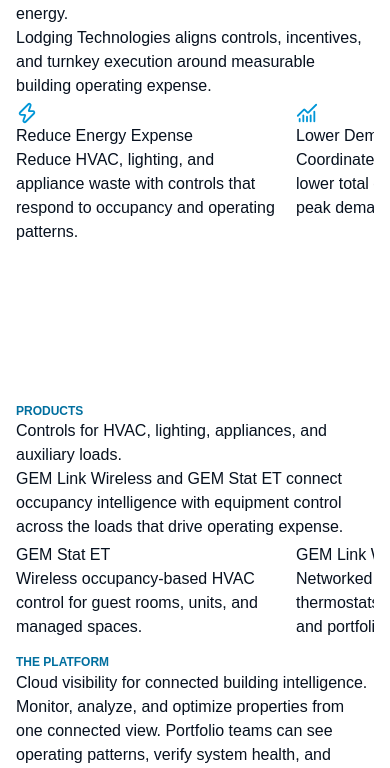
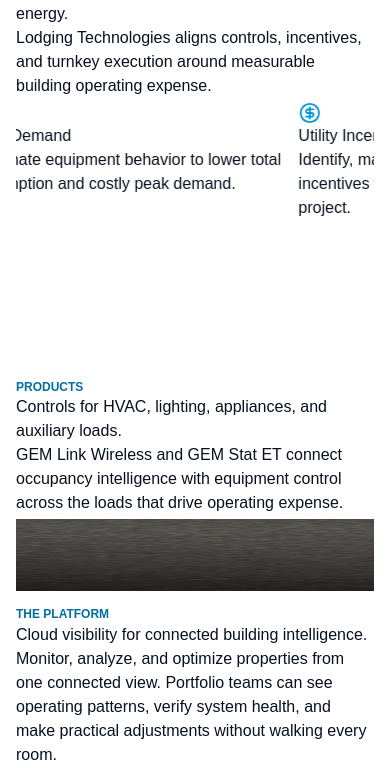
Before and after one commit to MannLester/Lodge-Tech-Website, a Next.js app in the folder apps/web/: page / in a window 390 px wide. Shown: the part 856-1624 px from the top of the page. Built offline with nearby package versions, Linux system fonts and the light colour scheme.

Commit message:
frontend: add continuous mobile scrollers

```diff
--- a/apps/web/src/app/globals.css
+++ b/apps/web/src/app/globals.css
@@ -119,22 +119,33 @@ button {
   text-transform: uppercase;
 }
 
-.snap-row {
-  display: grid;
-  grid-auto-flow: column;
-  grid-auto-columns: minmax(16.5rem, 82vw);
-  gap: 1rem;
-  overflow-x: auto;
-  overscroll-behavior-inline: contain;
+.continuous-scroller {
+  overflow: hidden;
   padding-block: 0.25rem 1rem;
-  scroll-padding-inline: 1rem;
-  scroll-snap-type: inline mandatory;
-  scrollbar-color: var(--brand) var(--surface-muted);
-  scrollbar-width: thin;
 }
 
-.snap-row > * {
-  scroll-snap-align: start;
+.continuous-scroller-track {
+  display: flex;
+  width: max-content;
+  animation: continuous-scroller-slide 55s linear infinite;
+  will-change: transform;
+}
+
+.continuous-scroller-group {
+  display: flex;
+  flex: none;
+  gap: 1rem;
+}
+
+.continuous-scroller-group > * {
+  flex: 0 0 max(16.5rem, 82vw);
+  min-width: 0;
+}
+
+@keyframes continuous-scroller-slide {
+  to {
+    transform: translateX(-50%);
+  }
 }
 
 .contact-primary {
@@ -377,12 +388,29 @@ button {
     padding-block: 5.5rem;
   }
 
-  .snap-row {
+  .continuous-scroller {
+    display: grid;
     grid-auto-flow: row;
-    grid-auto-columns: auto;
     overflow: visible;
     padding-bottom: 0;
-    scroll-snap-type: none;
+  }
+
+  .continuous-scroller-track,
+  .continuous-scroller-group {
+    display: contents;
+  }
+
+  .continuous-scroller-track {
+    animation: none;
+    width: auto;
+  }
+
+  .continuous-scroller-group[aria-hidden="true"] {
+    display: none;
+  }
+
+  .continuous-scroller-group > * {
+    flex: initial;
   }
 }
 
--- /dev/null
+++ b/apps/web/src/features/home/ui/continuous-scroller.tsx
@@ -0,0 +1,22 @@
+import type { ReactNode } from "react";
+
+type ContinuousScrollerProps = {
+  children: ReactNode;
+  className?: string;
+};
+
+export function ContinuousScroller({
+  children,
+  className = "",
+}: ContinuousScrollerProps) {
+  return (
+    <div className={`continuous-scroller ${className}`}>
+      <div className="continuous-scroller-track">
+        <div className="continuous-scroller-group">{children}</div>
+        <div aria-hidden="true" className="continuous-scroller-group" inert>
+          {children}
+        </div>
+      </div>
+    </div>
+  );
+}
--- a/apps/web/src/features/home/ui/industries-section.tsx
+++ b/apps/web/src/features/home/ui/industries-section.tsx
@@ -8,6 +8,7 @@ import studentHousingImage from "../../../../assets/student_housing.png";
 import { industries } from "@/features/home/model/home-content";
 import { MediaImage } from "@lodging-technologies/ui/media-image";
 import { SectionHeading } from "@lodging-technologies/ui/section-heading";
+import { ContinuousScroller } from "./continuous-scroller";
 
 const industryImages = [
   hospitalityImage,
@@ -33,7 +34,7 @@ export function IndustriesSection() {
           title="Built for lodging and residential-scale portfolios."
         />
 
-        <div className="snap-row mt-10 md:auto-cols-auto md:grid-flow-row md:grid-cols-2 md:overflow-visible lg:grid-cols-5">
+        <ContinuousScroller className="mt-10 md:auto-cols-auto md:grid-flow-row md:grid-cols-2 lg:grid-cols-5">
           {industries.map((industry, index) => {
             const image = industryImages[index];
 
@@ -66,7 +67,7 @@ export function IndustriesSection() {
               </article>
             );
           })}
-        </div>
+        </ContinuousScroller>
       </div>
     </section>
   );
--- a/apps/web/src/features/home/ui/product-section.tsx
+++ b/apps/web/src/features/home/ui/product-section.tsx
@@ -9,6 +9,7 @@ import { products } from "@/features/home/model/home-content";
 import { ButtonLink } from "@lodging-technologies/ui/button-link";
 import { MediaImage } from "@lodging-technologies/ui/media-image";
 import { SectionHeading } from "@lodging-technologies/ui/section-heading";
+import { ContinuousScroller } from "./continuous-scroller";
 
 const productImages = [hvacImage, lightingImage, exhaustImage, auxiliaryImage];
 
@@ -34,7 +35,7 @@ export function ProductSection() {
         />
 
         <div className="mt-12 grid gap-12 lg:grid-cols-[minmax(0,1.08fr)_minmax(24rem,0.92fr)] lg:items-start lg:gap-16">
-          <div className="snap-row md:auto-cols-auto md:grid-flow-row md:grid-cols-2 md:overflow-visible lg:grid-cols-4">
+          <ContinuousScroller className="md:auto-cols-auto md:grid-flow-row md:grid-cols-2 lg:grid-cols-4">
             {products.map((product, index) => {
               const image = productImages[index];
 
@@ -57,7 +58,7 @@ export function ProductSection() {
                 </article>
               );
             })}
-          </div>
+          </ContinuousScroller>
 
           <aside
             aria-labelledby="platform-heading"
--- a/apps/web/src/features/home/ui/results-section.tsx
+++ b/apps/web/src/features/home/ui/results-section.tsx
@@ -2,6 +2,7 @@ import { ArrowRight } from "lucide-react";
 
 import { caseStudies } from "@/features/home/model/home-content";
 import { SectionHeading } from "@lodging-technologies/ui/section-heading";
+import { ContinuousScroller } from "./continuous-scroller";
 
 export function ResultsSection() {
   return (
@@ -27,7 +28,7 @@ export function ResultsSection() {
           </a>
         </div>
 
-        <div className="snap-row md:auto-cols-auto md:grid-flow-row md:grid-cols-3 md:overflow-visible">
+        <ContinuousScroller className="md:auto-cols-auto md:grid-flow-row md:grid-cols-3">
           {caseStudies.map((study) => (
             <article
               className="border-border bg-surface flex min-w-0 flex-col rounded-lg border p-5"
@@ -74,7 +75,7 @@ export function ResultsSection() {
               </div>
             </article>
           ))}
-        </div>
+        </ContinuousScroller>
       </div>
     </section>
   );
--- a/apps/web/src/features/home/ui/value-section.tsx
+++ b/apps/web/src/features/home/ui/value-section.tsx
@@ -8,6 +8,7 @@ import {
 
 import { valuePropositions } from "@/features/home/model/home-content";
 import { SectionHeading } from "@lodging-technologies/ui/section-heading";
+import { ContinuousScroller } from "./continuous-scroller";
 
 const valueIcons = [
   Zap,
@@ -33,7 +34,7 @@ export function ValueSection() {
           title="Reduce waste where buildings actually spend energy."
         />
 
-        <div className="snap-row mt-10 md:auto-cols-auto md:grid-flow-row md:grid-cols-2 md:overflow-visible lg:grid-cols-5">
+        <ContinuousScroller className="mt-10 md:auto-cols-auto md:grid-flow-row md:grid-cols-2 lg:grid-cols-5">
           {valuePropositions.map((item, index) => {
             const Icon = valueIcons[index];
 
@@ -54,7 +55,7 @@ export function ValueSection() {
               </article>
             );
           })}
-        </div>
+        </ContinuousScroller>
       </div>
     </section>
   );
```
